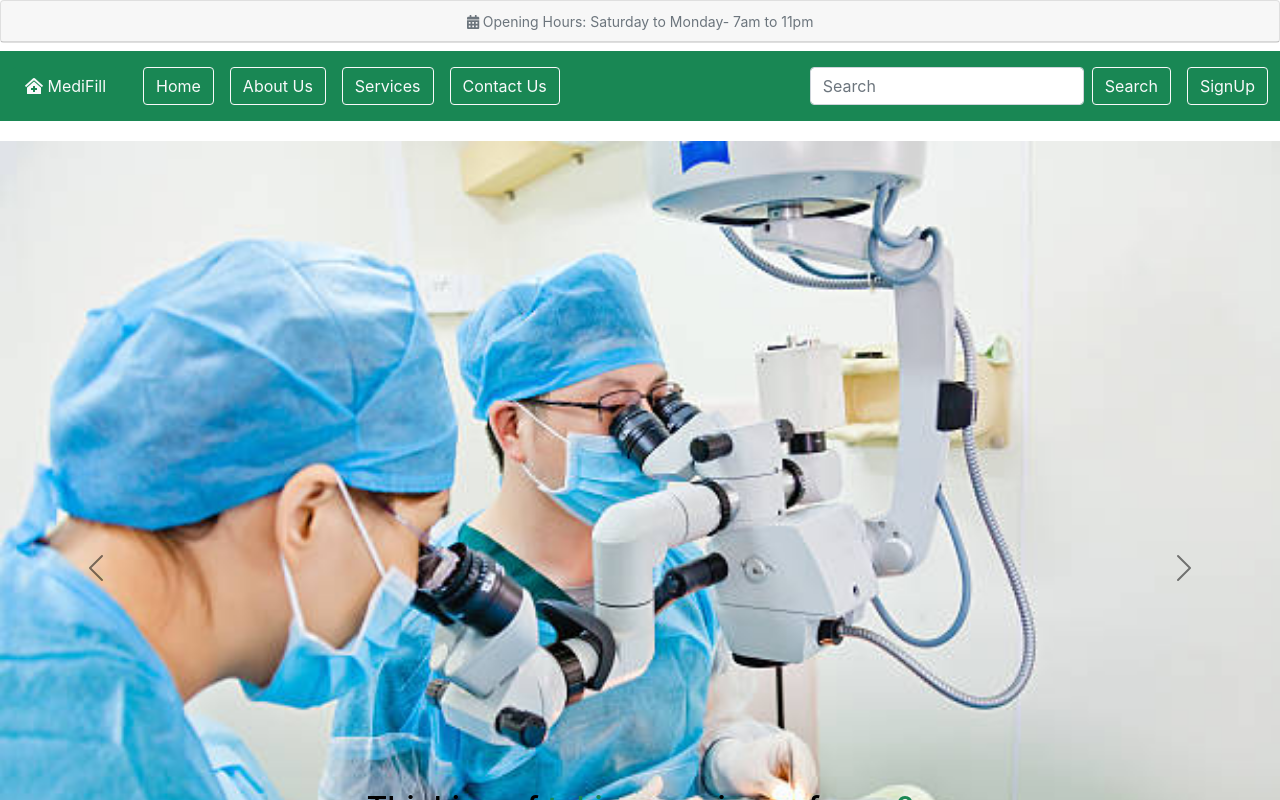
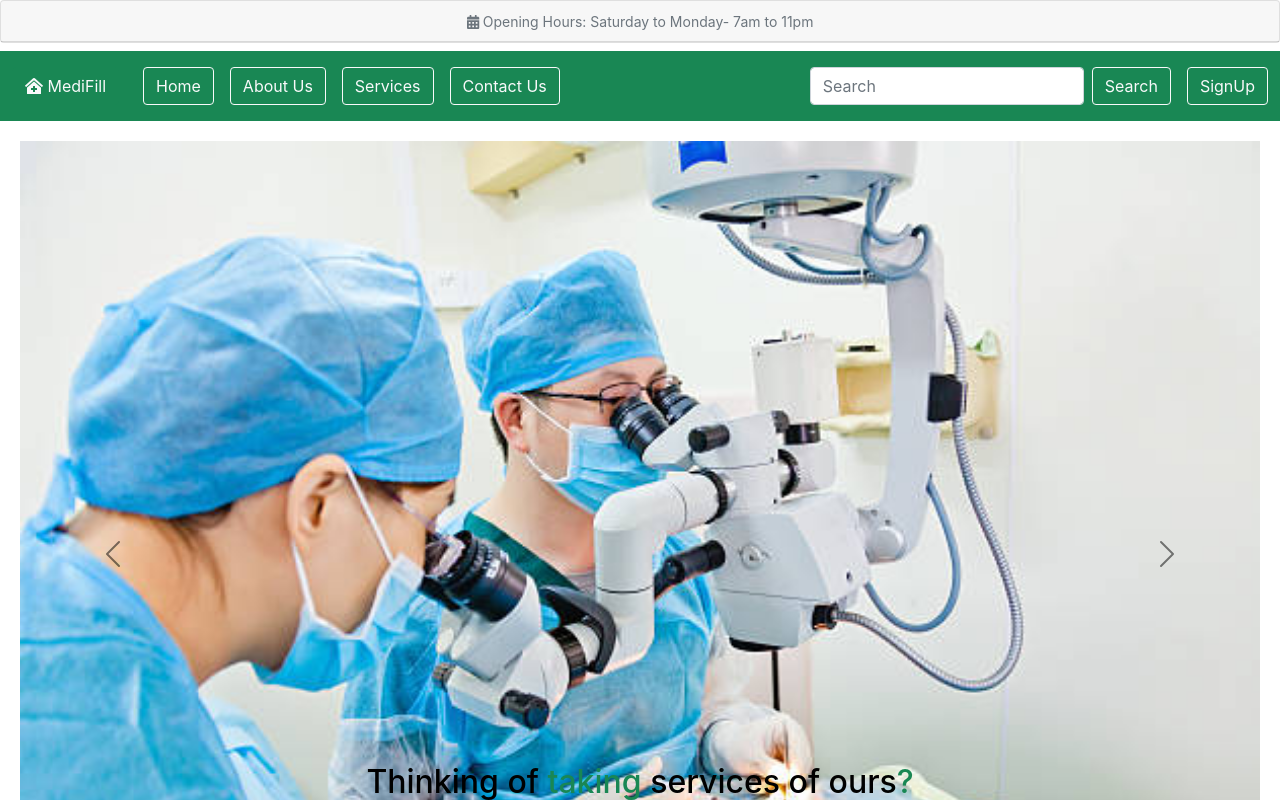
Before and after one commit to Programming-Hero-Web-Course3/healthcare-related-website-iammunna, a React (Create React App) app: page / in a window 1280 px wide. Shown: the top 800 px of the page. Built offline with nearby package versions, Linux system fonts and the light colour scheme.

Commit message:
contact us design completed

```diff
--- a/src/components/ContactUs/ContactUs.js
+++ b/src/components/ContactUs/ContactUs.js
@@ -14,7 +14,7 @@ const ContactUs = () => {
                 <Form className="mb-3 " >
                     <h2 className="text-success m-2">APPOINTMENT</h2>
                     <p className="m-2">An appointment is a formal date or plan to meet at the appointed time.</p>
-                    <Row className="mb-3 mt-5">
+                    <Row className="mb-3 mt-4">
                         <Form.Group as={Col} md="4" controlId="validationCustom01">
                             <Form.Label>First name</Form.Label>
                             <Form.Control
--- a/src/components/HomePage/HomePage.js
+++ b/src/components/HomePage/HomePage.js
@@ -12,7 +12,7 @@ import { BrowserRouter } from 'react-router-dom';
 const HomePage = () => {
     return (
         <div>
-            <Carousel variant="dark" fade style={{ margin: "20px 0" }}>
+            <Carousel variant="dark" fade style={{ margin: "20px" }}>
                 <Carousel.Item>
                     <img
                         className="d-block w-100"
```
